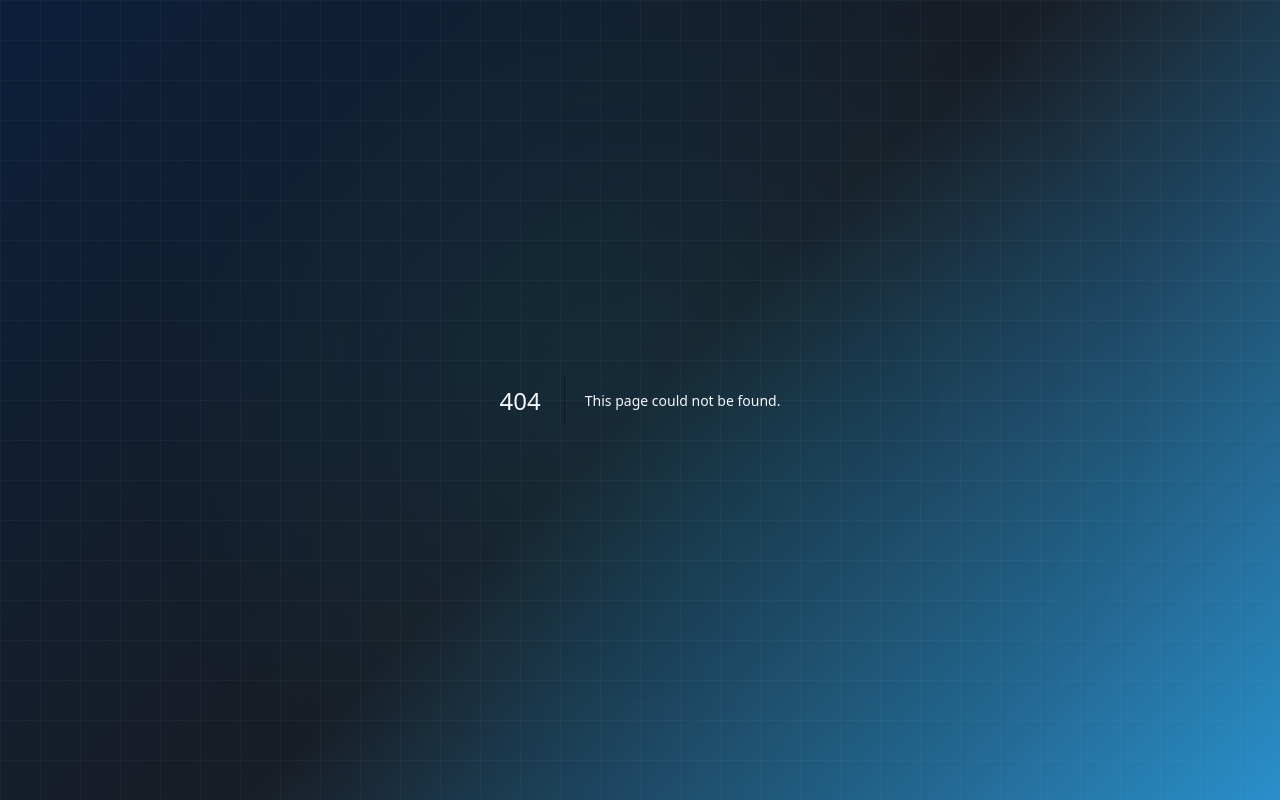
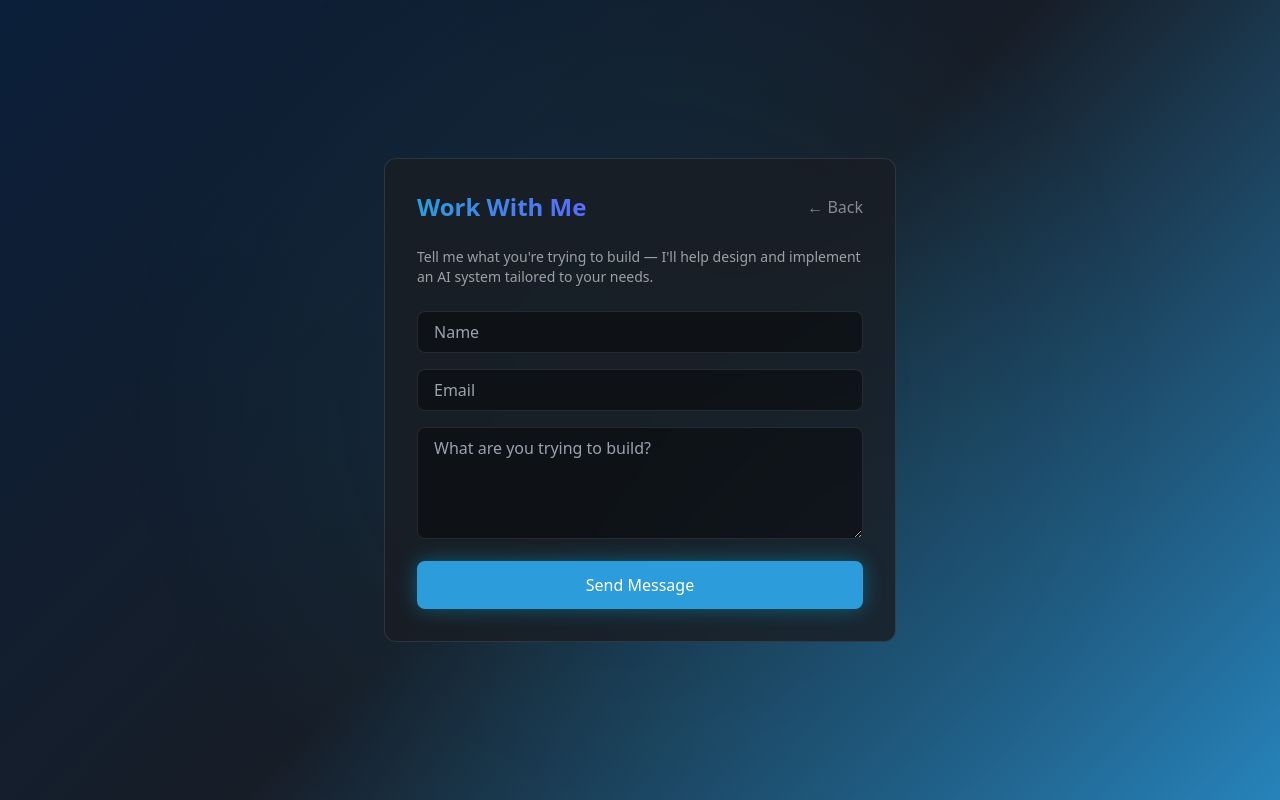
Before and after one commit to nickmelamed/site, a Next.js app in the folder site-npx/: page /work in a window 1280 px wide. Before the commit this address had no page. Built offline with nearby package versions, Linux system fonts and the light colour scheme.

Commit message:
fixed page movement, demo display

```diff
--- a/site-npx/app/demo-lab/page.tsx
+++ b/site-npx/app/demo-lab/page.tsx
@@ -1,18 +1,23 @@
 "use client";
 
+import { motion, AnimatePresence } from "framer-motion";
+import { useRouter, useSearchParams } from "next/navigation";
 import { useState } from "react";
-import { motion, AnimatePresence } from "framer-motion";
 
-import { demoRegistry } from "@/demos/registry";
-import { DemoKey } from "@/demos/registry";
+import { demoRegistry, DemoKey } from "@/demos/registry";
 import DemoRunner from "@/components/demo/DemoRunner";
 
 const demos = Object.values(demoRegistry);
 
 export default function ControlCenter() {
-  const [selected, setSelected] = useState<DemoKey | null>(null);
+  const router = useRouter();
+  const searchParams = useSearchParams();
 
-  const run = selected ? demoRegistry[selected] : null;
+  const selected = searchParams.get("demo") as DemoKey | null;
+  const run = selected && demoRegistry[selected] ? demoRegistry[selected] : null;
+
+  // 👇 NEW: controls preview vs execution
+  const [mode, setMode] = useState<"preview" | "run">("preview");
 
   return (
     <main className="relative min-h-screen bg-navy text-offwhite overflow-hidden p-8">
@@ -23,16 +28,29 @@ export default function ControlCenter() {
       <div className="absolute inset-0 grid-overlay opacity-20" />
 
       {/* HEADER */}
-      <div className="relative z-10 max-w-6xl mx-auto mb-8 flex justify-between items-center">
-        <div>
-          <div className="text-xs text-offwhite/50 tracking-widest">
-            AI SYSTEM CONTROL CENTER
-          </div>
+      <div className="relative z-10 max-w-6xl mx-auto mb-6 flex justify-between items-center">
         <h1 className="text-2xl font-semibold text-gradient">
           Demo Lab
         </h1>
+
+        <button
+          onClick={() => router.back()}
+          className="text-offwhite/50 hover:text-offwhite text-sm"
+        >
+          ← Back
+        </button>
       </div>
-      </div>
+
+      {/* Instruction */}
+      <motion.div
+        initial={{ opacity: 0, y: 10 }}
+        animate={{ opacity: 1, y: 0 }}
+        className="relative z-10 max-w-3xl mx-auto text-center mb-10"
+      >
+        <p className="text-lg text-offwhite/80">
+          Select a module to explore how an AI system processes inputs and produces decisions.
+        </p>
+      </motion.div>
 
       {/* MODULE GRID */}
       <div className="relative z-10 max-w-6xl mx-auto grid md:grid-cols-3 gap-6">
@@ -41,7 +59,11 @@ export default function ControlCenter() {
           <motion.div
             key={demo.id}
             whileHover={{ scale: 1.03 }}
-            onClick={() => setSelected(demo.id as DemoKey)}
+            whileTap={{ scale: 0.98 }}
+            onClick={() => {
+              setMode("preview"); // reset mode
+              router.push(`?demo=${demo.id}`, { scroll: false });
+            }}
             className="relative group cursor-pointer border border-white/10 p-5 rounded-xl bg-charcoal/60 backdrop-blur"
           >
             <div className="absolute inset-0 opacity-0 group-hover:opacity-100 transition bg-gradient-to-r from-electric/10 to-indigo/10 blur-xl" />
@@ -49,7 +71,7 @@ export default function ControlCenter() {
             <div className="relative z-10">
               <div className="flex justify-between text-xs mb-2">
                 <span className="text-offwhite/50">MODULE</span>
-                <span className="text-green-400">● ACTIVE</span>
+                <span className="text-cyan">● ACTIVE</span>
               </div>
 
               <h2 className="text-lg font-medium">{demo.name}</h2>
@@ -59,10 +81,25 @@ export default function ControlCenter() {
         ))}
       </div>
 
+      {/* CTA */}
+      <div className="relative z-10 mt-12 text-center">
+        <p className="text-sm text-offwhite/40 mb-3">
+          Interested in building something similar?
+        </p>
+
+        <button
+          onClick={() => router.push("/work")}
+          className="px-5 py-2 bg-electric text-white rounded-lg shadow-glow hover:scale-105 transition"
+        >
+          Work With Me →
+        </button>
+      </div>
+
       {/* MODAL */}
       <AnimatePresence>
         {run && (
           <motion.div
+            key={mode}
             initial={{ opacity: 0 }}
             animate={{ opacity: 1 }}
             exit={{ opacity: 0 }}
@@ -81,20 +118,78 @@ export default function ControlCenter() {
                 <h2 className="text-2xl font-semibold text-gradient">
                   {run.name}
                 </h2>
+
                 <button
-                  onClick={() => setSelected(null)}
+                  onClick={() => router.back()}
                   className="text-offwhite/50 hover:text-offwhite"
                 >
                   ✕
                 </button>
               </div>
 
+              {/* PREVIEW MODE */}
+              {mode === "preview" && (
+                <div>
+
+                  <p className="text-offwhite/60 mb-6">
+                    {run.description}
+                  </p>
+
+                  {/* Architecture */}
+                  <div className="mb-8">
+                    <div className="text-xs text-offwhite/50 mb-3">
+                      SYSTEM FLOW
+                    </div>
+
+                    <div className="flex flex-wrap gap-3 items-center">
+                      {run.steps.map((step, i) => (
+                        <div key={i} className="flex items-center gap-3">
+                          <div className="px-3 py-2 bg-white/5 border border-white/10 rounded-lg text-sm">
+                            {step.name}
+                          </div>
+                          {i !== run.steps.length - 1 && (
+                            <span className="text-offwhite/40">→</span>
+                          )}
+                        </div>
+                      ))}
+                    </div>
+                  </div>
+
+                  {/* Metrics */}
+                  <div className="grid grid-cols-3 gap-4 mb-8">
+                    {run.metrics.map((m, i) => (
+                      <div
+                        key={i}
+                        className="bg-white/5 border border-white/10 p-4 rounded-lg text-center"
+                      >
+                        <div className="text-xs text-offwhite/50">{m.name}</div>
+                        <div className="text-electric text-lg">
+                          {m.value.toFixed(2)}
+                        </div>
+                      </div>
+                    ))}
+                  </div>
+
+                  {/* Run Button */}
+                  <button
+                    onClick={() => setMode("run")}
+                    className="px-6 py-3 bg-electric text-white rounded-lg shadow-glow hover:scale-105 transition"
+                  >
+                    Run Demo →
+                  </button>
+                </div>
+              )}
+
+              {/* RUN MODE */}
+              {mode === "run" && (
+                <div>
                   <div className="mb-6 text-sm text-offwhite/60">
                     INPUT: {run.input.title}
                   </div>
 
-              {/* running via DemoRunner */}
                   <DemoRunner run={run} />
+                </div>
+              )}
 
             </motion.div>
           </motion.div>
--- a/site-npx/app/layout.tsx
+++ b/site-npx/app/layout.tsx
@@ -19,7 +19,11 @@ export const metadata: Metadata = {
 
 export default function RootLayout({ children }: { children: React.ReactNode }) {
   return (
-    <html lang="en" className={`${geistSans.variable} ${geistMono.variable}`}>
+    <html
+      lang="en"
+      data-scroll-behavior='smooth'
+      className={`${geistSans.variable} ${geistMono.variable}`}
+      >
       <body className="min-h-screen bg-navy text-offwhite relative overflow-x-hidden">
 
         {/* Gradient system background */}
--- a/site-npx/app/page.tsx
+++ b/site-npx/app/page.tsx
@@ -66,7 +66,7 @@ export default function Home() {
           transition={{ duration: 0.6 }}
           className="mt-8 max-w-xl text-slate-300 text-lg"
         >
-          Custom AI systems for decision-making, automation, and real-world deployment.
+          Custom AI systems for real-world decision-making and automation.
         </motion.p>
 
       </div>
--- /dev/null
+++ b/site-npx/app/work/page.tsx
@@ -0,0 +1,89 @@
+"use client";
+
+import { useRouter } from "next/navigation";
+import { useState } from "react";
+import { motion } from "framer-motion";
+
+export default function WorkWithMe() {
+  const router = useRouter();
+
+  const [form, setForm] = useState({
+    name: "",
+    email: "",
+    message: "",
+  });
+
+  return (
+    <main className="relative min-h-screen bg-navy text-offwhite overflow-hidden flex items-center justify-center px-6">
+
+      {/* Background */}
+      <div className="absolute inset-0 bg-hero-gradient opacity-80" />
+      <div className="absolute inset-0 bg-glow-radial animate-pulseGlow" />
+      <div className="absolute inset-0 grid-overlay opacity-20" />
+
+      {/* Content */}
+      <motion.div
+        initial={{ opacity: 0, y: 20 }}
+        animate={{ opacity: 1, y: 0 }}
+        className="relative z-10 w-full max-w-lg bg-charcoal/80 backdrop-blur-xl border border-white/10 rounded-xl p-8"
+      >
+
+        {/* Header */}
+        <div className="flex justify-between mb-6">
+          <h1 className="text-2xl font-semibold text-gradient">
+            Work With Me
+          </h1>
+
+          <button
+            onClick={() => router.back()}
+            className="text-offwhite/50 hover:text-offwhite"
+          >
+            ← Back
+          </button>
+        </div>
+
+        <p className="text-sm text-offwhite/60 mb-6">
+          Tell me what you're trying to build — I'll help design and implement an AI system tailored to your needs.
+        </p>
+
+        {/* Form */}
+        <div className="space-y-4">
+
+          <input
+            type="text"
+            placeholder="Name"
+            value={form.name}
+            onChange={(e) =>
+              setForm({ ...form, name: e.target.value })
+            }
+            className="w-full px-4 py-2 bg-black/40 border border-white/10 rounded-lg focus:outline-none focus:border-cyan"
+          />
+
+          <input
+            type="email"
+            placeholder="Email"
+            value={form.email}
+            onChange={(e) =>
+              setForm({ ...form, email: e.target.value })
+            }
+            className="w-full px-4 py-2 bg-black/40 border border-white/10 rounded-lg focus:outline-none focus:border-cyan"
+          />
+
+          <textarea
+            placeholder="What are you trying to build?"
+            value={form.message}
+            onChange={(e) =>
+              setForm({ ...form, message: e.target.value })
+            }
+            className="w-full px-4 py-2 h-28 bg-black/40 border border-white/10 rounded-lg focus:outline-none focus:border-cyan"
+          />
+
+          <button className="w-full py-3 bg-electric text-white rounded-lg shadow-glow hover:scale-105 transition">
+            Send Message
+          </button>
+        </div>
+
+      </motion.div>
+    </main>
+  );
+}
```
Lines whose indentation alone changed are shown as unchanged.
